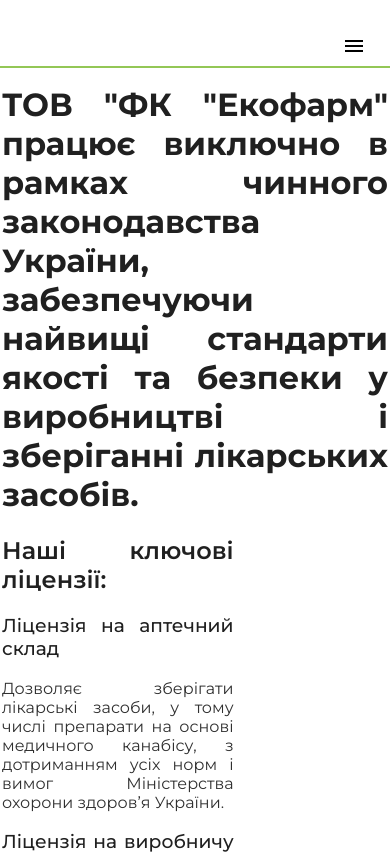
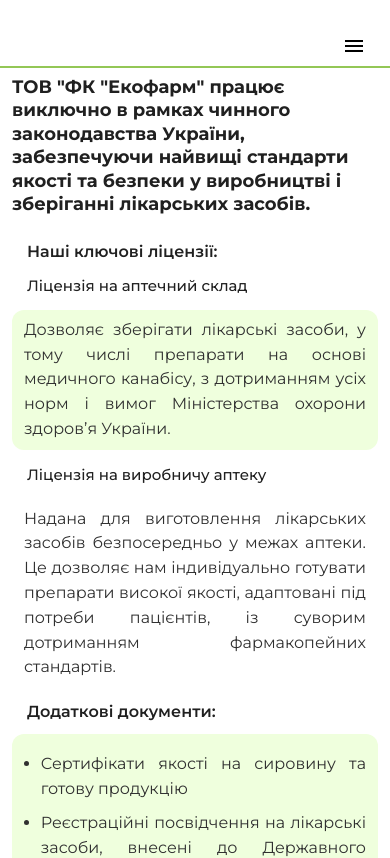
Before and after one commit to lowtab777/ecofarm-website, an Angular app: page /licenses in a window 390 px wide. Shown: the top 858 px of the page. Built offline with nearby package versions, Linux system fonts and the light colour scheme.

Commit message:
added adaptiveness for license page

```diff
--- a/src/app/components/licenses-page/licenses-page.component.html
+++ b/src/app/components/licenses-page/licenses-page.component.html
@@ -1,37 +1,41 @@
 <div class="license-wrap">
+  <div class="license-header">
     <h1>
       ТОВ "ФК "Екофарм" працює виключно в рамках чинного законодавства України,
-    забезпечуючи найвищі стандарти якості та безпеки у виробництві і зберіганні
-    лікарських засобів.
+      забезпечуючи найвищі стандарти якості та безпеки у виробництві і
+      зберіганні лікарських засобів.
     </h1>
+  </div>
   <div class="license-content">
     <h2>Наші ключові ліцензії:</h2>
     <h3>Ліцензія на аптечний склад</h3>
-    <p>
+    <p class="single-text-block-green">
       Дозволяє зберігати лікарські засоби, у тому числі препарати на основі
       медичного канабісу, з дотриманням усіх норм і вимог Міністерства охорони
       здоров’я України.
     </p>
     <h3>Ліцензія на виробничу аптеку</h3>
-    <p>
+    <p class="single-text-block-white">
       Надана для виготовлення лікарських засобів безпосередньо у межах аптеки.
       Це дозволяє нам індивідуально готувати препарати високої якості,
       адаптовані під потреби пацієнтів, із суворим дотриманням фармакопейних
       стандартів.
     </p>
     <h2>Додаткові документи:</h2>
-    <ul>
+    <div class="single-text-block-green">
+      <ul >
         <li>Сертифікати якості на сировину та готову продукцію</li>
         <li>
           Реєстраційні посвідчення на лікарські засоби, внесені до Державного
           реєстру України
         </li>
         <li>
-        Дозволи на використання канабісу в медичних цілях відповідно до чинного
-        законодавства
+          Дозволи на використання канабісу в медичних цілях відповідно до
+          чинного законодавства
         </li>
       </ul>
-    <p>
+    </div>
+    <p class="single-text-block-white summary">
       Ми гарантуємо повну прозорість і готові надати копії усіх ліцензій та
       сертифікатів для ознайомлення за запитом.
     </p>
--- a/src/app/components/licenses-page/licenses-page.component.scss
+++ b/src/app/components/licenses-page/licenses-page.component.scss
@@ -1,15 +1,142 @@
+$accent: #93c756;
+$bg-green: #efffdd;
+
 * {
-    text-align: justify;
+  text-align: justify;
 }
 
-
 li {
-    margin-top: 10px;
+  margin-top: 10px;
 }
 
-.license-content{
-    width: 60%;
-    max-width: 900px;
+.license-wrap {
+  display: flex;
+  align-items: center;
+  flex-direction: column;
 }
 
-// todo styles for separate components
+.license-header {
+  max-width: 1200px;
+}
+
+.license-content {
+  width: 100%;
+  max-width: 1200px;
+}
+
+.single-text-block-green,
+.single-text-block-white {
+  padding: 10px 30px;
+}
+
+.single-text-block-green {
+  background-color: $bg-green;
+}
+
+.summary {
+  font-weight: 700;
+  font-size: clamp(16px, 2.4vw, 24px);
+}
+
+h2 {
+  font-size: clamp(16px, 2.4vw, 36px);
+}
+
+h3 {
+  font-size: clamp(16px, 2.4vw, 32px);
+  font-weight: 500;
+}
+
+h2,
+h3 {
+  padding-left: 30px;
+}
+
+p {
+  font-size: 24px;
+  line-height: 1.55;
+  margin: 10px 0;
+}
+ul {
+  padding-left: 1.05em;
+  margin: 6px 0 10px;
+}
+ul li {
+  font-size: 24px;
+  line-height: 1.55;
+  margin-bottom: 8px;
+}
+
+/* Мобилки и планшеты до 1000px */
+@media (max-width: 999.98px) {
+  .license-wrap {
+    padding: 0 10px;
+  }
+
+  .license-header h1 {
+    font-size: clamp(18px, 4.5vw, 24px);
+    line-height: 1.3;
+    text-align: left;
+  }
+
+  .license-content {
+    padding: 0 5px;
+  }
+
+  h2 {
+    font-size: clamp(16px, 4vw, 22px);
+    padding-left: 15px;
+  }
+
+  h3 {
+    font-size: clamp(15px, 3.8vw, 20px);
+    padding-left: 15px;
+  }
+
+  p,
+  ul li {
+    font-size: 16px;
+    line-height: 1.55;
+  }
+
+  .single-text-block-green,
+  .single-text-block-white {
+    padding: 8px 12px;
+    border-radius: 12px;
+  }
+}
+
+/* Мобилки до 360px */
+@media (max-width: 359.98px) {
+  .license-content {
+    display: flex;
+    align-items: center;
+    flex-direction: column;
+  }
+
+  .license-header h1 {
+    font-size: clamp(16px, 5vw, 20px);
+    line-height: 1.25;
+  }
+
+  h2 {
+    font-size: clamp(15px, 4.8vw, 20px);
+    padding-left: 10px;
+  }
+
+  h3 {
+    font-size: clamp(14px, 4.5vw, 18px);
+    padding-left: 10px;
+  }
+
+  p,
+  ul li {
+    font-size: 15px;
+    line-height: 1.5;
+  }
+
+  .single-text-block-green,
+  .single-text-block-white {
+    padding: 6px 10px;
+  }
+}
```
Lines whose indentation alone changed are shown as unchanged.
